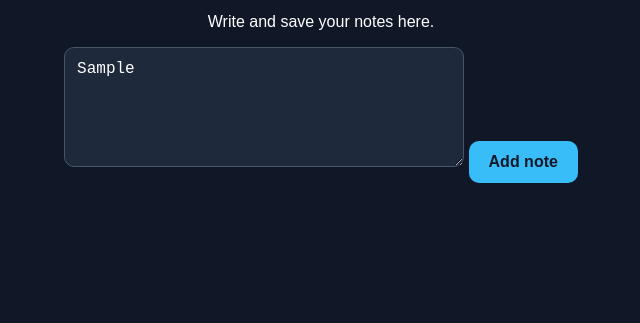
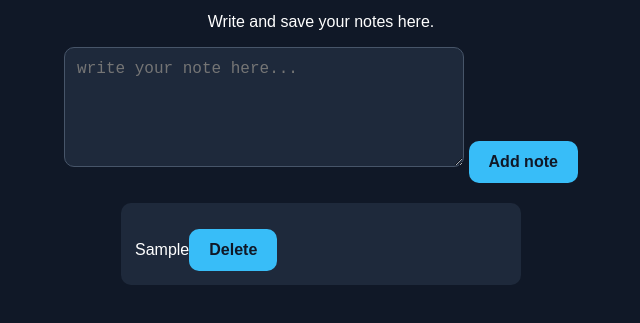
Before and after one commit to kv1685336-ctrl/my-notes-app, a plain HTML site: page index.html in a window 1280 px wide. Both pictures are taken after typing "Sample" into the empty fields and a click on the button "Add note". Shown: the part 91-414 px from the top of the page, without its empty margins (319-959 px from the left). Drawn offline with Linux system fonts and the light colour scheme.

Commit message:
Update index.html

```diff
--- a/index.html
+++ b/index.html
@@ -2,7 +2,7 @@
 <html lang="en">
   <head>
     <meta charset="UTF-8">
-    <meta name="viewport" content="width=device-width", initial-scale=1.0">
+    <meta name="viewport" content="width=device-width, initial-scale=1.0">
     <title>My Notes App</title>
     <style>
       body {
@@ -73,7 +73,7 @@
           return;
         }
         const noteItem = document.createElement("li");
-        const noteContent = document.creatElement("span");
+        const noteContent = document.createElement("span");
         noteContent.textContent = noteText;
         noteItem.appendChild(noteContent);
         const deleteButton = document.createElement("button");
@@ -82,7 +82,7 @@
         deleteButton.addEventListener("click", function() {
           noteItem.remove();
         });
-        noteList.appendChild(noteItem);
+        notesList.appendChild(noteItem);
         noteInput.value = "";
       });
     </script>
```
